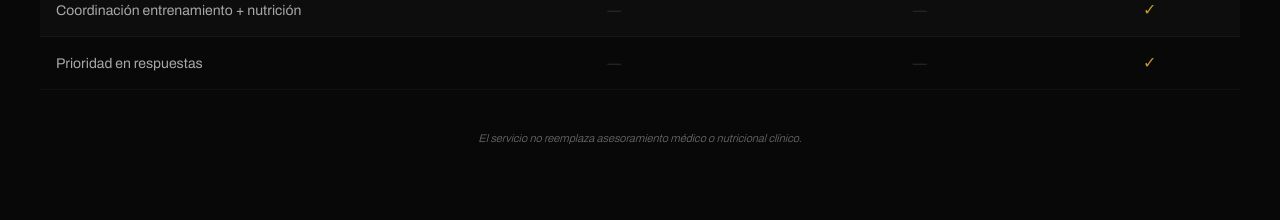
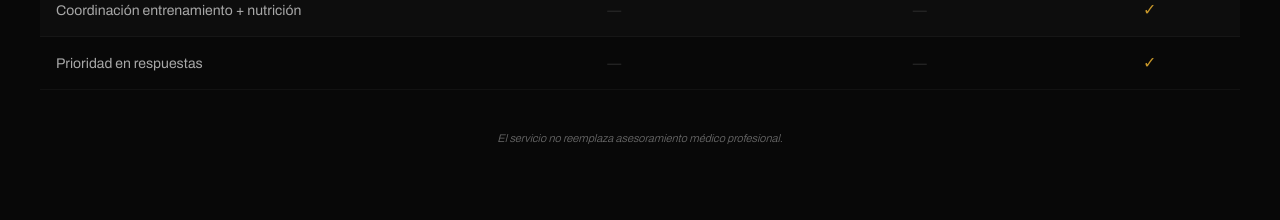
Before and after one commit to facupincha3-svg/santi-fit, a React (Vite) app: page / in a window 1280 px wide. Shown: the part 6100-6320 px from the top of the page. Built offline with nearby package versions, Linux system fonts and the light colour scheme; a web font is replaced by a local one.

Commit message:
fix: disclaimer planes

```diff
--- a/src/components/Planes.jsx
+++ b/src/components/Planes.jsx
@@ -296,7 +296,7 @@ export default function Planes() {
         <FadeIn delay={0.4}>
           <p style={{ textAlign: "center", color: "var(--gray3)", fontSize: 11, fontWeight: 300,
             marginTop: 40, maxWidth: 560, margin: "40px auto 0", lineHeight: 1.6, fontStyle: "italic" }}>
-            El servicio no reemplaza asesoramiento médico o nutricional clínico.
+            El servicio no reemplaza asesoramiento médico profesional.
           </p>
         </FadeIn>
 
```
